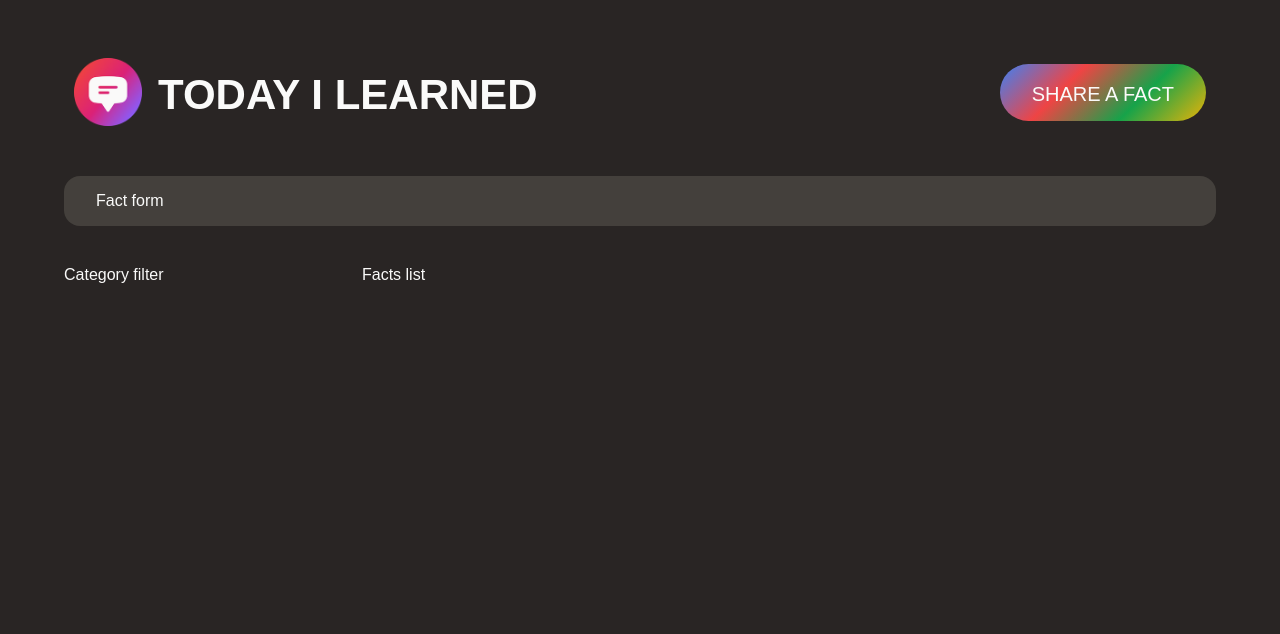
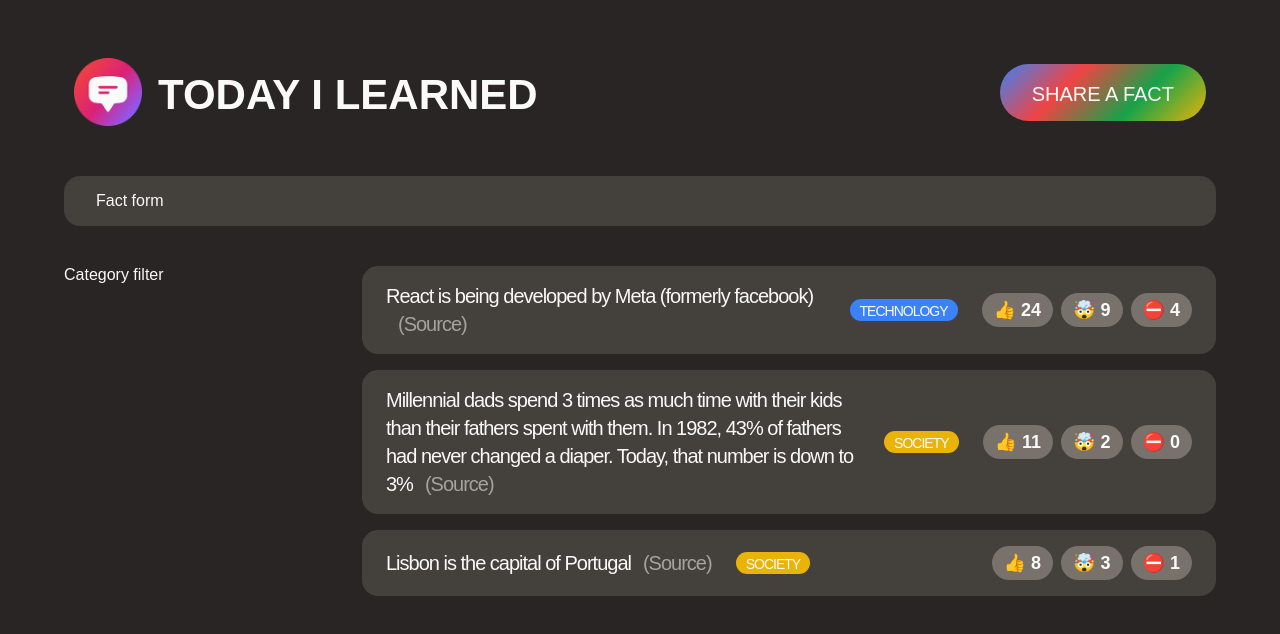
Before and after one commit to jesterb0206/today-i-learned, a React (Create React App) app: page / in a window 1280 px wide. Shown: the top 634 px of the page. Built offline with nearby package versions, Linux system fonts and the light colour scheme; a web font is replaced by a local one.

Commit message:
Rendering the List of Facts

```diff
--- a/src/App.js
+++ b/src/App.js
@@ -1,4 +1,49 @@
 import './style.css';
+
+const CATEGORIES = [
+  {name: 'technology', color: '#3b82f6'},
+  {name: 'science', color: '#16a34a'},
+  {name: 'finance', color: '#ef4444'},
+  {name: 'society', color: '#eab308'},
+  {name: 'entertainment', color: '#db2777'},
+  {name: 'health', color: '#14b8a6'},
+  {name: 'history', color: '#f97316'},
+  {name: 'news', color: '#8b5cf6'},
+];
+
+const initialFacts = [
+  {
+    id: 1,
+    text: 'React is being developed by Meta (formerly facebook)',
+    source: 'https://opensource.fb.com/',
+    category: 'technology',
+    votesInteresting: 24,
+    votesMindblowing: 9,
+    votesFalse: 4,
+    createdIn: 2021,
+  },
+  {
+    id: 2,
+    text: 'Millennial dads spend 3 times as much time with their kids than their fathers spent with them. In 1982, 43% of fathers had never changed a diaper. Today, that number is down to 3%',
+    source:
+      'https://www.mother.ly/parenting/millennial-dads-spend-more-time-with-their-kids',
+    category: 'society',
+    votesInteresting: 11,
+    votesMindblowing: 2,
+    votesFalse: 0,
+    createdIn: 2019,
+  },
+  {
+    id: 3,
+    text: 'Lisbon is the capital of Portugal',
+    source: 'https://en.wikipedia.org/wiki/Lisbon',
+    category: 'society',
+    votesInteresting: 8,
+    votesMindblowing: 3,
+    votesFalse: 1,
+    createdIn: 2015,
+  },
+];
 
 function App() {
   const appTitle = 'Today I Learned';
@@ -34,7 +79,45 @@
 }
 
 function FactList() {
-  return <section>Facts list</section>;
+  // TEMPORARY
+  const facts = initialFacts;
+
+  return (
+    <section>
+      <ul className="facts-list">
+        {facts.map((fact) => (
+          <li key={fact.id} className="fact">
+            <p>
+              {fact.text}
+              <a
+                className="source"
+                href={fact.source}
+                target="_blank"
+                rel="noreferrer"
+              >
+                (Source)
+              </a>
+            </p>
+            <span
+              className="tag"
+              style={{
+                backgroundColor: CATEGORIES.find(
+                  (cat) => cat.name === fact.category
+                ).color,
+              }}
+            >
+              {fact.category}
+            </span>
+            <div className="vote-buttons">
+              <button>👍 {fact.votesInteresting}</button>
+              <button>🤯 {fact.votesMindblowing}</button>
+              <button>⛔️ {fact.votesFalse}</button>
+            </div>
+          </li>
+        ))}
+      </ul>
+    </section>
+  );
 }
 
 export default App;
```
